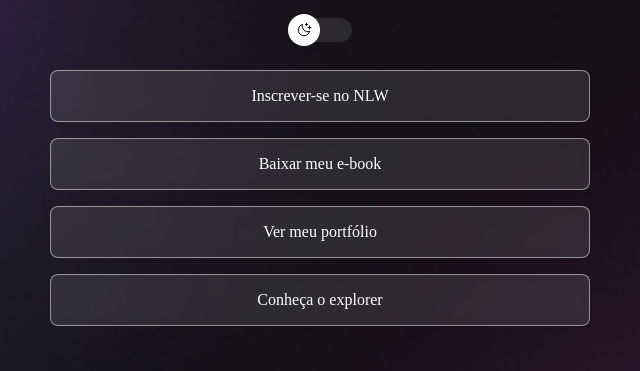
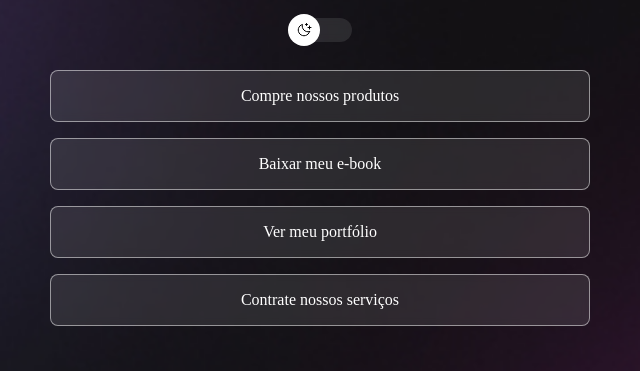
Before and after one commit to Mentedev69/Infos, a plain HTML site: page index.html in a window 1280 px wide. Shown: the part 238-609 px from the top of the page, 320-960 px from the left. Drawn offline with nearby package versions, Linux system fonts and the light colour scheme.

Commit message:
Modificações no ul

```diff
--- a/index.html
+++ b/index.html
@@ -27,7 +27,7 @@
 
       <ul>
         <li>
-          <a href="#" target="_blank">Inscrever-se no NLW</a>
+          <a href="#" target="_blank">Compre nossos produtos</a>
         </li>
 
         <li>
@@ -35,14 +35,14 @@
         </li>
 
         <li>
-          <a href="https://github.com/maykbrito" target="_blank"
+          <a href="#" target="_blank"
             >Ver meu portfólio</a
           >
         </li>
 
         <li>
-          <a href="https://rocketseat.com.br/explorer" target="_blank"
-            >Conheça o explorer</a
+          <a href="#" target="_blank"
+            >Contrate nossos serviços</a
           >
         </li>
       </ul>
```
